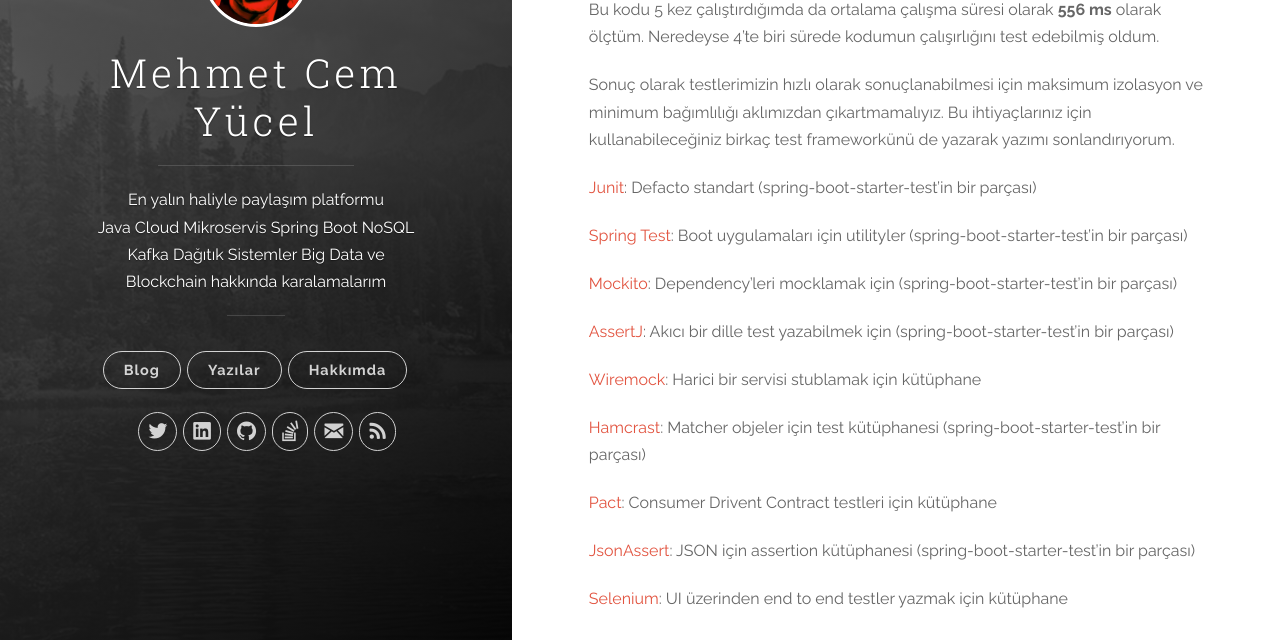
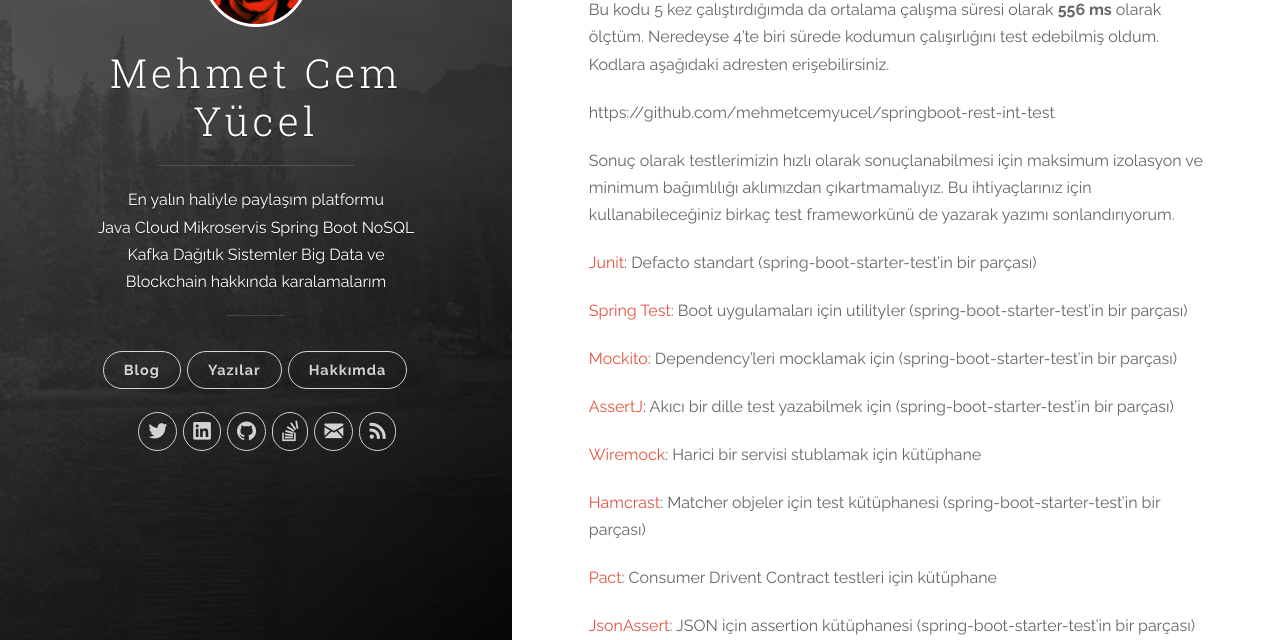
Before and after one commit to pozerank/pozerank.github.io, a Jekyll site: the page built from _posts/2019-03-03-spring-boot-rest-servis-birim-entegrasyon-testi.markdown, in a window 1280 px wide and 900 px high, scrolled down 3011 px, cut to the strip 260-900 px from the top of the window. Built offline with Jekyll 4.4.1, drawn with Linux system fonts in a browser that asks for light colours; comment, search, counter and statistics services are not loaded.

Commit message:
rest duzeltmeler2

```diff
--- a/_posts/2019-03-03-spring-boot-rest-servis-birim-entegrasyon-testi.markdown
+++ b/_posts/2019-03-03-spring-boot-rest-servis-birim-entegrasyon-testi.markdown
@@ -46,7 +46,9 @@ Bu değişikliklerle kodumuz aşağıdaki gibi oldu:
 
 <script src="https://gist.github.com/mehmetcemyucel/4cd1ddd05562b916e0c38ceed1eb6dbd.js"></script>
 
-Bu kodu 5 kez çalıştırdığımda da ortalama çalışma süresi olarak **556 ms** olarak ölçtüm. Neredeyse 4'te biri sürede kodumun çalışırlığını test edebilmiş oldum.
+Bu kodu 5 kez çalıştırdığımda da ortalama çalışma süresi olarak **556 ms** olarak ölçtüm. Neredeyse 4'te biri sürede kodumun çalışırlığını test edebilmiş oldum. Kodlara aşağıdaki adresten erişebilirsiniz.
+
+https://github.com/mehmetcemyucel/springboot-rest-int-test
 
 Sonuç olarak testlerimizin hızlı olarak sonuçlanabilmesi için maksimum izolasyon ve minimum bağımlılığı aklımızdan çıkartmamalıyız. Bu ihtiyaçlarınız için kullanabileceğiniz birkaç test frameworkünü de yazarak yazımı sonlandırıyorum.
 
```
